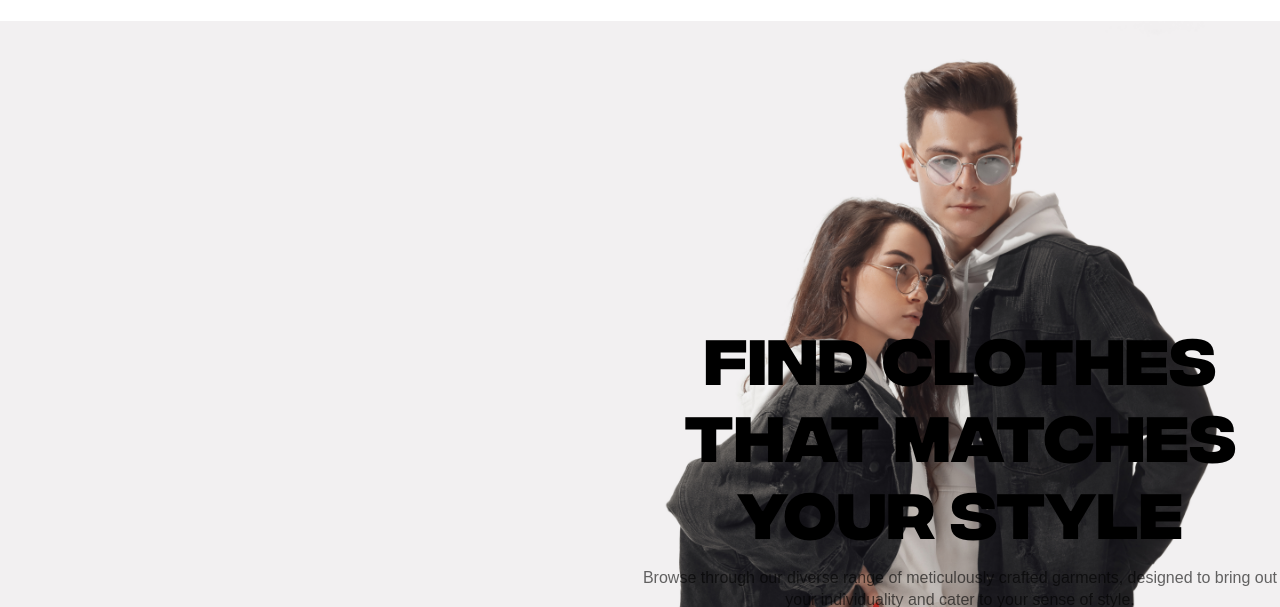
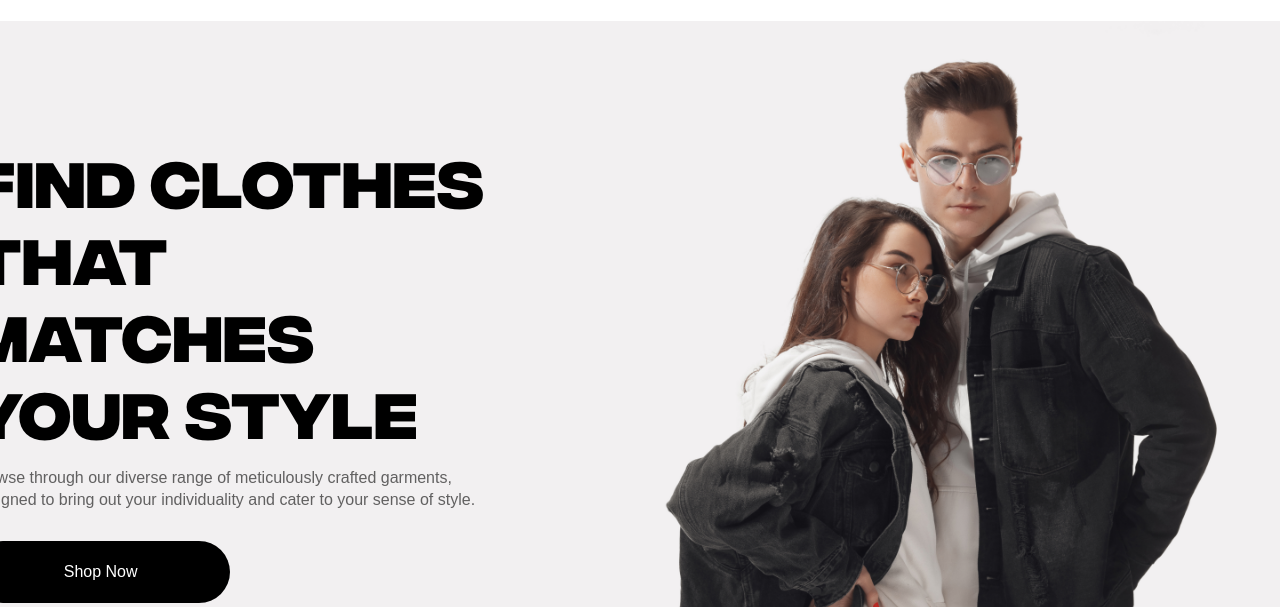
Before and after one commit to claracjz/shop.co, a plain HTML site: page index.html in a window 1280 px wide. Shown: the part 118-725 px from the top of the page. Drawn offline with nearby package versions, Linux system fonts and the light colour scheme.

Commit message:
banner modification

```diff
--- a/css/styles.css
+++ b/css/styles.css
@@ -94,23 +94,21 @@ nav {
 
 .banner {
     width: 100%;
-    height: auto;
     display: flex;
     flex-direction: column;
     align-items: center;
     justify-content: center;
     position: relative;
-    overflow: hidden;
 }
 
 .banner-content {
     display: flex;
     flex-direction: column;
     position: absolute;
-    top: 50%;
-    left: 50%;
-    transform: translateX(-50%, -50%);
-    text-align: center;
+    top: 20%;
+    right: 60%;
+    padding-left: 60px;
+
 }
 
 .banner-content h1 {
```
